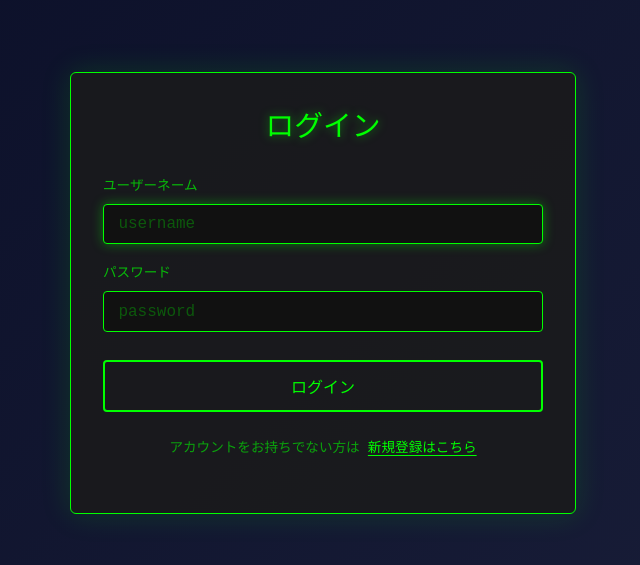
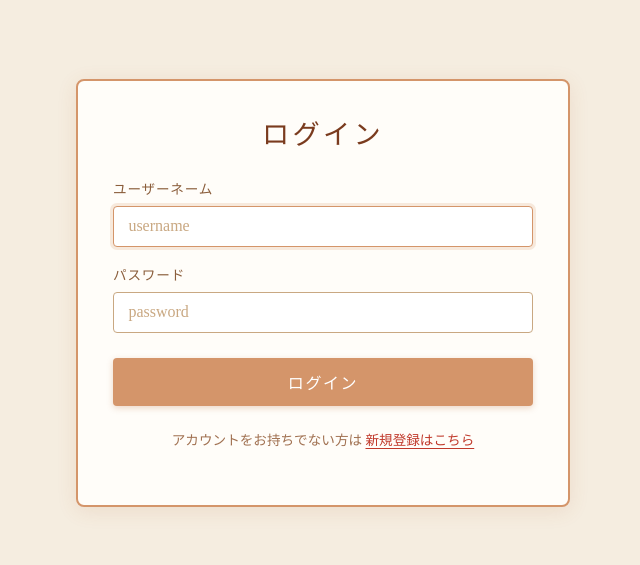
Before and after one commit to yozure420/gitRamen, a React app in the folder frontend/: page / in a window 1280 px wide. Shown: the part 107-672 px from the top of the page, without its empty margins (317-957 px from the left). Built offline with nearby package versions, Linux system fonts and the light colour scheme; the HTML template or start-up script is replaced by a standard one.

Commit message:
デザイン修正

```diff
--- a/frontend/src/Login.css
+++ b/frontend/src/Login.css
@@ -1,7 +1,9 @@
 /* =====================================================
    Login.css — ログイン画面スタイル
-   GmStart.css と同じダーク・ターミナル風テーマに統一
+   寿司打風テーマ: 温かみのある和食ナチュラル
    ===================================================== */
+
+@import url('https://fonts.googleapis.com/css2?family=Noto+Serif+JP:wght@400;700&display=swap');
 
 /* 画面全体を覆うコンテナ */
 .login-container {
@@ -10,113 +12,119 @@
   display: flex;
   justify-content: center;
   align-items: center;
-  background: linear-gradient(135deg, #0a0e27 0%, #1a1f3a 100%);
+  background: #f5ede0;
 }
 
 /* フォームを囲むカード */
 .login-box {
   width: 100%;
-  max-width: 440px;
-  padding: 2.5rem 2rem;
-  background-color: rgba(26, 26, 26, 0.85);
-  border: 1px solid #00ff00;
-  border-radius: 6px;
-  box-shadow: 0 0 30px rgba(0, 255, 0, 0.15);
+  max-width: 420px;
+  padding: 2.5rem 2.2rem;
+  background: #fffdf9;
+  border: 2px solid #d4956a;
+  border-radius: 8px;
+  box-shadow: 0 4px 20px rgba(180, 100, 50, 0.12);
 }
 
 /* タイトル */
 .login-title {
-  color: #00ff00;
-  font-family: 'Courier New', monospace;
-  font-size: 1.8rem;
+  color: #7a3b1e;
+  font-family: 'Noto Serif JP', 'Yu Mincho', '游明朝', serif;
+  font-size: 1.7rem;
+  font-weight: 700;
   text-align: center;
-  margin: 0 0 2rem;
-  text-shadow: 0 0 10px rgba(0, 255, 0, 0.5);
+  margin: 0 0 1.8rem;
+  letter-spacing: 0.12em;
 }
 
 /* フォーム要素の縦積みレイアウト */
 .login-form {
   display: flex;
   flex-direction: column;
-  gap: 1.25rem;
+  gap: 1.2rem;
 }
 
 /* ラベル + インプットのグループ */
 .login-field {
   display: flex;
   flex-direction: column;
-  gap: 0.4rem;
+  gap: 0.35rem;
 }
 
 /* フィールドラベル */
 .login-label {
-  color: rgba(0, 255, 0, 0.7);
-  font-family: 'Courier New', monospace;
+  color: #8b5e3c;
+  font-family: 'Noto Serif JP', serif;
   font-size: 0.85rem;
+  letter-spacing: 0.06em;
 }
 
 /* テキスト / パスワード入力欄 */
 .login-input {
-  background-color: #111;
-  border: 1px solid #00ff00;
+  background-color: #fff;
+  border: 1px solid #c9a882;
   border-radius: 4px;
   padding: 0.65rem 0.9rem;
-  color: #00ff00;
-  font-family: 'Courier New', monospace;
+  color: #3d2010;
+  font-family: 'Noto Serif JP', serif;
   font-size: 1rem;
   outline: none;
-  caret-color: #00ff00;
-  transition: box-shadow 0.2s;
+  caret-color: #c0392b;
+  transition: border-color 0.2s, box-shadow 0.2s;
 }
 
 .login-input::placeholder {
-  color: rgba(0, 255, 0, 0.3);
+  color: #c9a882;
 }
 
 .login-input:focus {
-  box-shadow: 0 0 12px rgba(0, 255, 0, 0.4);
+  border-color: #d4956a;
+  box-shadow: 0 0 0 3px rgba(212, 149, 106, 0.2);
 }
 
 /* API エラー・入力ミスのエラーメッセージ */
 .login-error {
   margin: 0;
-  color: #ff4444;
-  font-family: 'Courier New', monospace;
+  color: #c0392b;
+  font-family: 'Noto Serif JP', serif;
   font-size: 0.85rem;
   text-align: center;
 }
 
 /* 送信ボタン */
 .login-button {
-  margin-top: 0.5rem;
+  margin-top: 0.4rem;
   padding: 0.75rem;
-  background-color: transparent;
-  border: 2px solid #00ff00;
+  background: #d4956a;
+  border: none;
   border-radius: 4px;
-  color: #00ff00;
-  font-family: 'Courier New', monospace;
+  color: #fff;
+  font-family: 'Noto Serif JP', serif;
   font-size: 1rem;
+  font-weight: 700;
+  letter-spacing: 0.1em;
   cursor: pointer;
-  transition: background-color 0.2s, box-shadow 0.2s;
+  transition: background 0.2s, box-shadow 0.2s;
+  box-shadow: 0 2px 6px rgba(180, 100, 50, 0.25);
 }
 
 .login-button:hover:not(:disabled) {
-  background-color: rgba(0, 255, 0, 0.1);
-  box-shadow: 0 0 16px rgba(0, 255, 0, 0.3);
+  background: #bf7d52;
+  box-shadow: 0 4px 12px rgba(180, 100, 50, 0.35);
 }
 
 /* 送信中は薄くして操作不可を視覚的に示す */
 .login-button:disabled {
-  opacity: 0.5;
+  opacity: 0.55;
   cursor: not-allowed;
 }
 
 /* フォーム下部テキスト（新規登録への導線） */
 .login-footer {
-  margin-top: 1.5rem;
+  margin-top: 1.4rem;
   text-align: center;
-  color: rgba(0, 255, 0, 0.6);
-  font-family: 'Courier New', monospace;
+  color: #a07050;
+  font-family: 'Noto Serif JP', serif;
   font-size: 0.85rem;
 }
 
@@ -125,15 +133,15 @@
   background: none;
   border: none;
   padding: 0;
-  color: #00ff00;
-  font-family: 'Courier New', monospace;
+  color: #c0392b;
+  font-family: 'Noto Serif JP', serif;
   font-size: 0.85rem;
   cursor: pointer;
   text-decoration: underline;
   text-underline-offset: 3px;
-  transition: text-shadow 0.2s;
+  transition: color 0.2s;
 }
 
 .login-link-button:hover {
-  text-shadow: 0 0 8px rgba(0, 255, 0, 0.6);
+  color: #96281b;
 }
--- a/frontend/src/Registration.css
+++ b/frontend/src/Registration.css
@@ -1,8 +1,9 @@
 /* ==========================================================
    Registration.css — 新規登録画面スタイル
-   Login.css と同じダーク・ターミナル風テーマに統一。
-   クラス名のプレフィックスのみ異なる（registration- vs login-）。
+   寿司打風テーマ: 温かみのある和食ナチュラル（Login.css と統一）
    ========================================================== */
+
+@import url('https://fonts.googleapis.com/css2?family=Noto+Serif+JP:wght@400;700&display=swap');
 
 /* 画面全体を覆うコンテナ */
 .registration-container {
@@ -11,127 +12,141 @@
   display: flex;
   justify-content: center;
   align-items: center;
-  background: linear-gradient(135deg, #0a0e27 0%, #1a1f3a 100%);
+  background: #f5ede0;
 }
 
 /* フォームを囲むカード */
 .registration-box {
   width: 100%;
-  max-width: 440px;
-  padding: 2.5rem 2rem;
-  background-color: rgba(26, 26, 26, 0.85);
-  border: 1px solid #00ff00;
-  border-radius: 6px;
-  box-shadow: 0 0 30px rgba(0, 255, 0, 0.15);
+  max-width: 420px;
+  padding: 2.5rem 2.2rem;
+  background: #fffdf9;
+  border: 2px solid #d4956a;
+  border-radius: 8px;
+  box-shadow: 0 4px 20px rgba(180, 100, 50, 0.12);
 }
 
 /* タイトル */
 .registration-title {
-  color: #00ff00;
-  font-family: 'Courier New', monospace;
-  font-size: 1.8rem;
+  color: #7a3b1e;
+  font-family: 'Noto Serif JP', 'Yu Mincho', '游明朝', serif;
+  font-size: 1.7rem;
+  font-weight: 700;
   text-align: center;
-  margin: 0 0 2rem;
-  text-shadow: 0 0 10px rgba(0, 255, 0, 0.5);
+  margin: 0 0 1.8rem;
+  letter-spacing: 0.12em;
 }
 
 /* フォーム要素の縦積みレイアウト */
 .registration-form {
   display: flex;
   flex-direction: column;
-  gap: 1.25rem;
+  gap: 1.2rem;
 }
 
 /* ラベル + インプットのグループ */
 .registration-field {
   display: flex;
   flex-direction: column;
-  gap: 0.4rem;
+  gap: 0.35rem;
 }
 
 /* フィールドラベル */
 .registration-label {
-  color: rgba(0, 255, 0, 0.7);
-  font-family: 'Courier New', monospace;
+  color: #8b5e3c;
+  font-family: 'Noto Serif JP', serif;
   font-size: 0.85rem;
+  letter-spacing: 0.06em;
 }
 
 /* テキスト / パスワード入力欄 */
 .registration-input {
-  background-color: #111;
-  border: 1px solid #00ff00;
+  background-color: #fff;
+  border: 1px solid #c9a882;
   border-radius: 4px;
   padding: 0.65rem 0.9rem;
-  color: #00ff00;
-  font-family: 'Courier New', monospace;
+  color: #3d2010;
+  font-family: 'Noto Serif JP', serif;
   font-size: 1rem;
   outline: none;
-  caret-color: #00ff00;
-  transition: box-shadow 0.2s, border-color 0.2s;
+  caret-color: #c0392b;
+  transition: border-color 0.2s, box-shadow 0.2s;
 }
 
 .registration-input::placeholder {
-  color: rgba(0, 255, 0, 0.3);
+  color: #c9a882;
 }
 
 .registration-input:focus {
-  box-shadow: 0 0 12px rgba(0, 255, 0, 0.4);
+  border-color: #d4956a;
+  box-shadow: 0 0 0 3px rgba(212, 149, 106, 0.2);
 }
 
 /* パスワード不一致のときに枠を赤く変える modifier */
 .registration-input--error {
-  border-color: #ff4444;
-  box-shadow: 0 0 10px rgba(255, 68, 68, 0.3);
+  border-color: #c0392b;
+  box-shadow: 0 0 0 3px rgba(192, 57, 43, 0.15);
 }
 
 /* パスワード不一致エラーメッセージ */
 .registration-error {
   margin: 0;
-  color: #ff4444;
-  font-family: 'Courier New', monospace;
+  color: #c0392b;
+  font-family: 'Noto Serif JP', serif;
   font-size: 0.8rem;
 }
 
 /* API レベルのエラーメッセージ（ユーザー名重複など） */
 .registration-api-error {
   margin: 0;
-  color: #ff4444;
-  font-family: 'Courier New', monospace;
+  color: #c0392b;
+  font-family: 'Noto Serif JP', serif;
   font-size: 0.85rem;
   text-align: center;
 }
 
+/* パスワード入力欄下のヒント文言 */
+.registration-hint {
+  margin: 0;
+  color: #b09070;
+  font-family: 'Noto Serif JP', serif;
+  font-size: 0.75rem;
+}
+
 /* 送信ボタン */
 .registration-button {
-  margin-top: 0.5rem;
+  margin-top: 0.4rem;
   padding: 0.75rem;
-  background-color: transparent;
-  border: 2px solid #00ff00;
+  background: #d4956a;
+  border: none;
   border-radius: 4px;
-  color: #00ff00;
-  font-family: 'Courier New', monospace;
+  color: #fff;
+  font-family: 'Noto Serif JP', serif;
   font-size: 1rem;
+  font-weight: 700;
+  letter-spacing: 0.1em;
   cursor: pointer;
-  transition: background-color 0.2s, box-shadow 0.2s;
+  transition: background 0.2s, box-shadow 0.2s;
+  box-shadow: 0 2px 6px rgba(180, 100, 50, 0.25);
 }
 
 .registration-button:hover:not(:disabled) {
-  background-color: rgba(0, 255, 0, 0.1);
-  box-shadow: 0 0 16px rgba(0, 255, 0, 0.3);
+  background: #bf7d52;
+  box-shadow: 0 4px 12px rgba(180, 100, 50, 0.35);
 }
 
 /* 送信中は薄くして操作不可を視覚的に示す */
 .registration-button:disabled {
-  opacity: 0.5;
+  opacity: 0.55;
   cursor: not-allowed;
 }
 
 /* フォーム下部テキスト（ログインへの導線） */
 .registration-footer {
-  margin-top: 1.5rem;
+  margin-top: 1.4rem;
   text-align: center;
-  color: rgba(0, 255, 0, 0.6);
-  font-family: 'Courier New', monospace;
+  color: #a07050;
+  font-family: 'Noto Serif JP', serif;
   font-size: 0.85rem;
 }
 
@@ -140,15 +155,15 @@
   background: none;
   border: none;
   padding: 0;
-  color: #00ff00;
-  font-family: 'Courier New', monospace;
+  color: #c0392b;
+  font-family: 'Noto Serif JP', serif;
   font-size: 0.85rem;
   cursor: pointer;
   text-decoration: underline;
   text-underline-offset: 3px;
-  transition: text-shadow 0.2s;
+  transition: color 0.2s;
 }
 
 .registration-link-button:hover {
-  text-shadow: 0 0 8px rgba(0, 255, 0, 0.6);
+  color: #96281b;
 }
```
